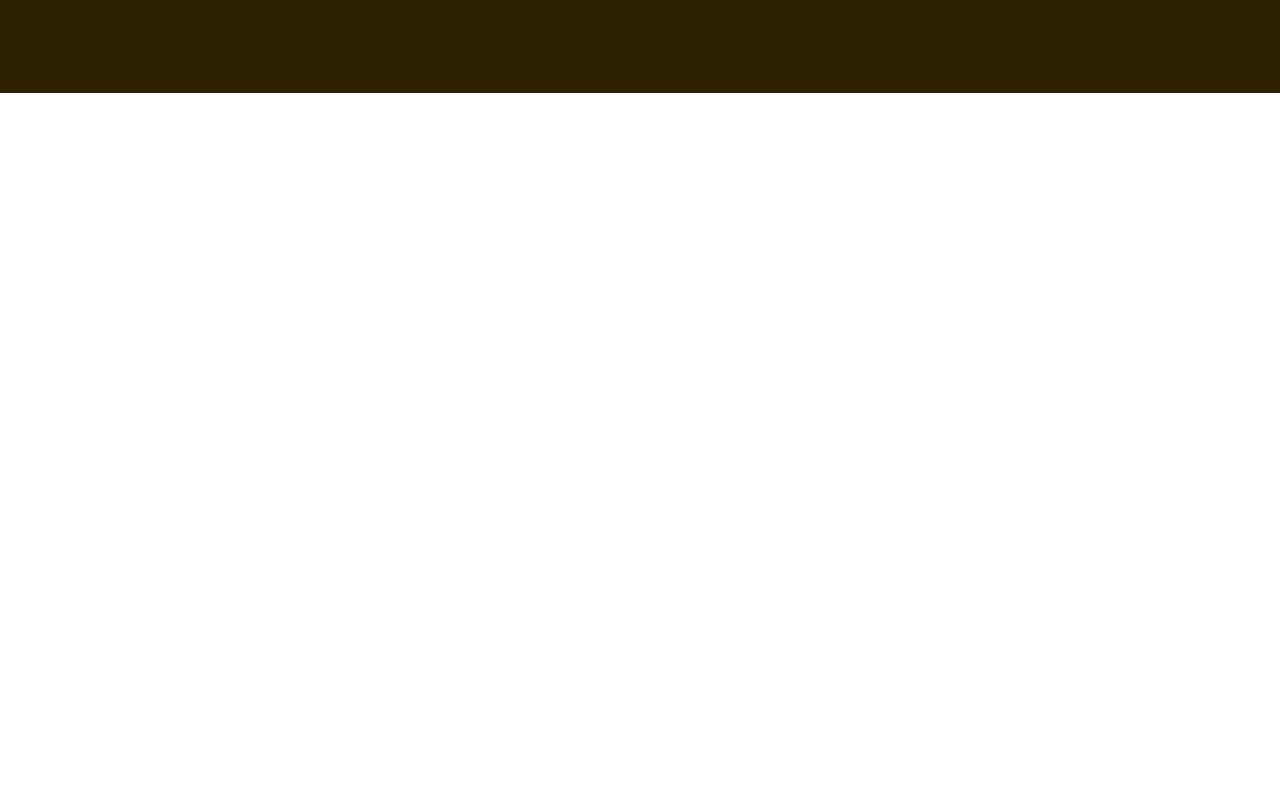
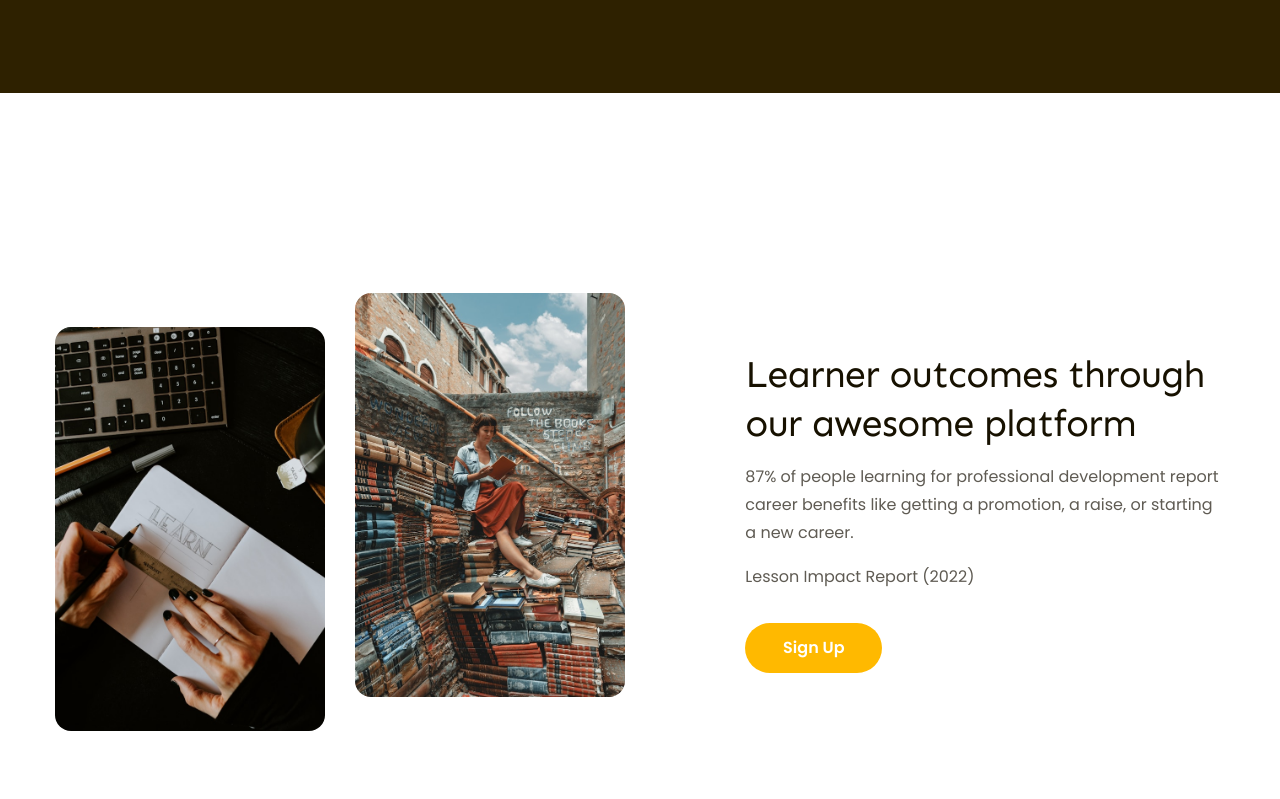
Before and after one commit to anhtunguyen05/figma-to-html, a plain HTML site: page index.html in a window 1280 px wide. Shown: the part 2244-3043 px from the top of the page. Drawn offline with Linux system fonts and the light colour scheme.

Commit message:
p10 code features

```diff
--- a/assets/css/style.css
+++ b/assets/css/style.css
@@ -480,3 +480,50 @@ nav {
   font-style: italic;
   line-height: 1.54; /* 153.846% */
 }
+/* -------- features --------- */
+.feature {
+  margin-top: 135px;
+  padding: 65px 0;
+}
+
+.feature .body {
+  display: flex;
+  justify-content: space-between;
+}
+
+.feature .images {
+  display: flex;
+  gap: 30px;
+}
+
+.feature .images img {
+  width: 270px;
+  height: 404px;
+  object-fit: cover;
+  border-radius: 16px;
+}
+
+.feature .lower {
+  margin-top: 34px;
+}
+
+.feature .content {
+  width: 41%;
+  display: flex;
+  flex-direction: column;
+  justify-content: center;
+}
+
+.feature .desc {
+  margin-top: 16px;
+  color: #5f5b53;
+  font-size: 1.6rem;
+  line-height: 1.75; /* 175% */
+}
+
+.feature .cta-btn {
+  margin-top: 32px;
+  width: 137px;
+  height: 50px;
+  background: var(--primary-color);
+}
--- a/index.html
+++ b/index.html
@@ -317,6 +317,36 @@
           </div>
         </div>
       </div>
+      <!-- features -->
+      <div class="feature">
+        <div class="main-content">
+          <div class="body">
+            <div class="images">
+              <img
+                class="lower"
+                src="./assets/img/learn1.jpg"
+                alt="Learner outcomes through our awesome platform"
+              />
+              <img
+                src="./assets/img/learn2.jpg"
+                alt="Learner outcomes through our awesome platform"
+              />
+            </div>
+            <div class="content">
+              <h2 class="heading-lv2">
+                Learner outcomes through our awesome platform
+              </h2>
+              <p class="desc">
+                87% of people learning for professional development report
+                career benefits like getting a promotion, a raise, or starting a
+                new career.
+              </p>
+              <p class="desc">Lesson Impact Report (2022)</p>
+              <a href="#!" class="btn cta-btn">Sign Up</a>
+            </div>
+          </div>
+        </div>
+      </div>
     </main>
   </body>
 </html>
```
Also changed, not shown: assets/img/learn1.jpg (added), assets/img/learn2.jpg (added).
